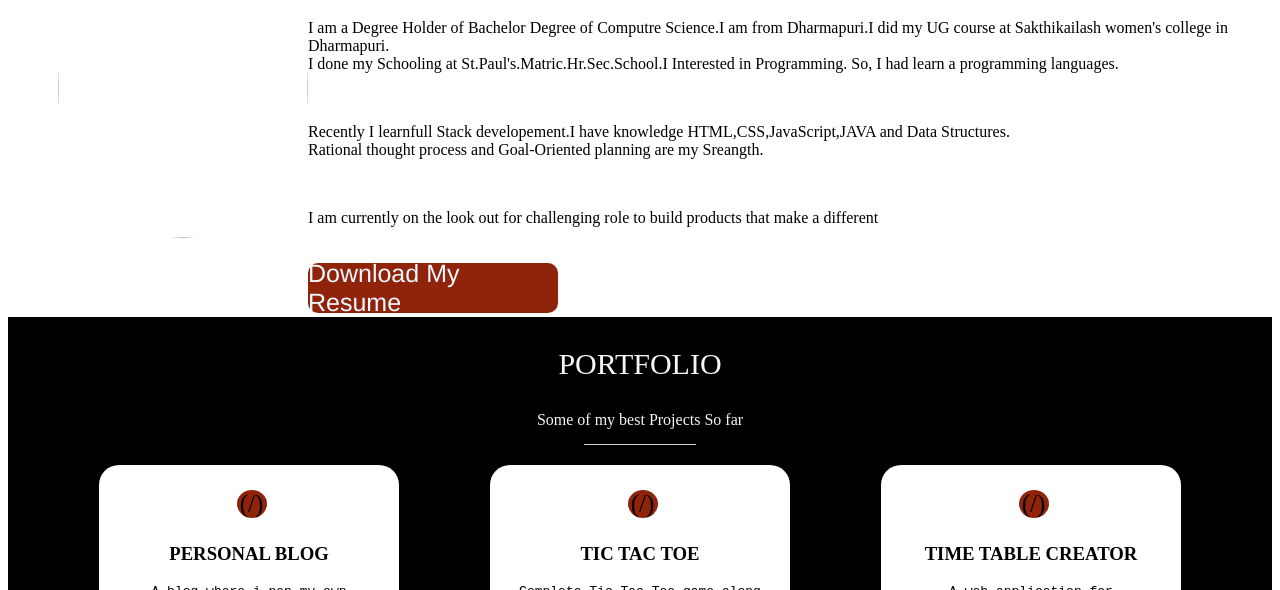
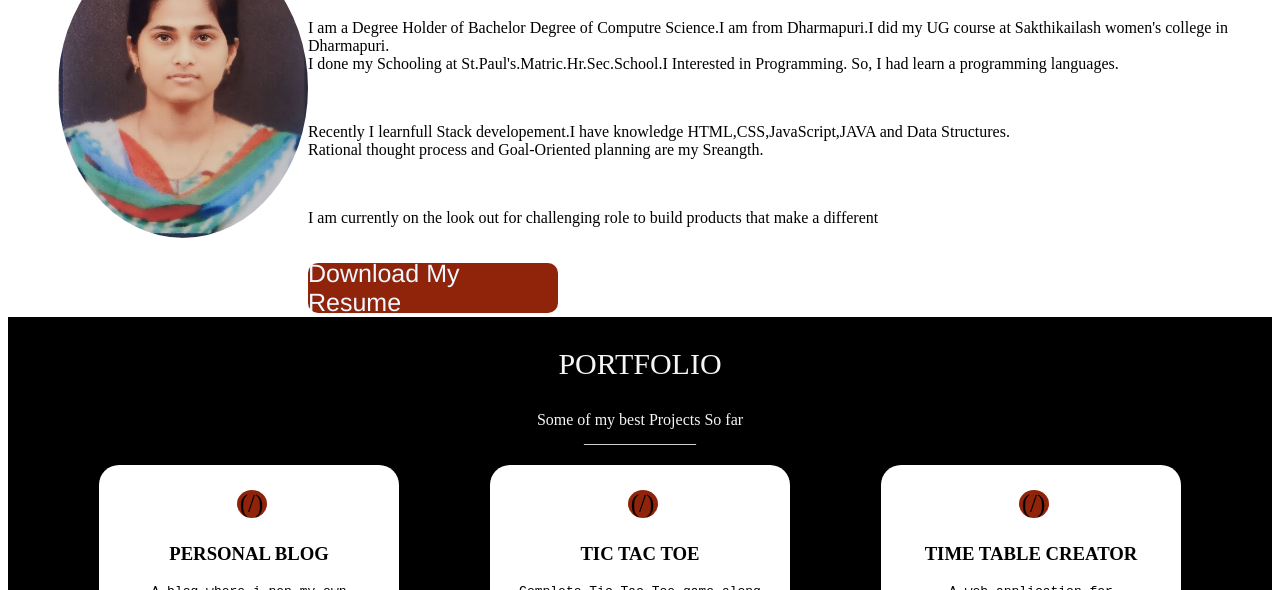
Before and after one commit to CharumathiTamilarasan/resume, a plain HTML site: page index.html in a window 1280 px wide. Shown: the part 510-1100 px from the top of the page. Drawn offline with Linux system fonts and the light colour scheme.

Commit message:
Add files via upload

```diff
--- a/index.html
+++ b/index.html
@@ -21,7 +21,7 @@
         <br>
 
         <div class="bio" id="BIO">
-            <div id="img"><img src="./charu.jpg"></div>
+            <div id="img"><img src="./image/charu.jpg"></div>
             <div class="bio1">
             <div class="name">CHARUMATHI</div><br>
             <div><p> I am a Degree Holder of Bachelor Degree of Computre Science.I am from Dharmapuri.I did my UG course at Sakthikailash women's college in Dharmapuri.<br>
```
Also changed, not shown: image/charu.jpg (added).
